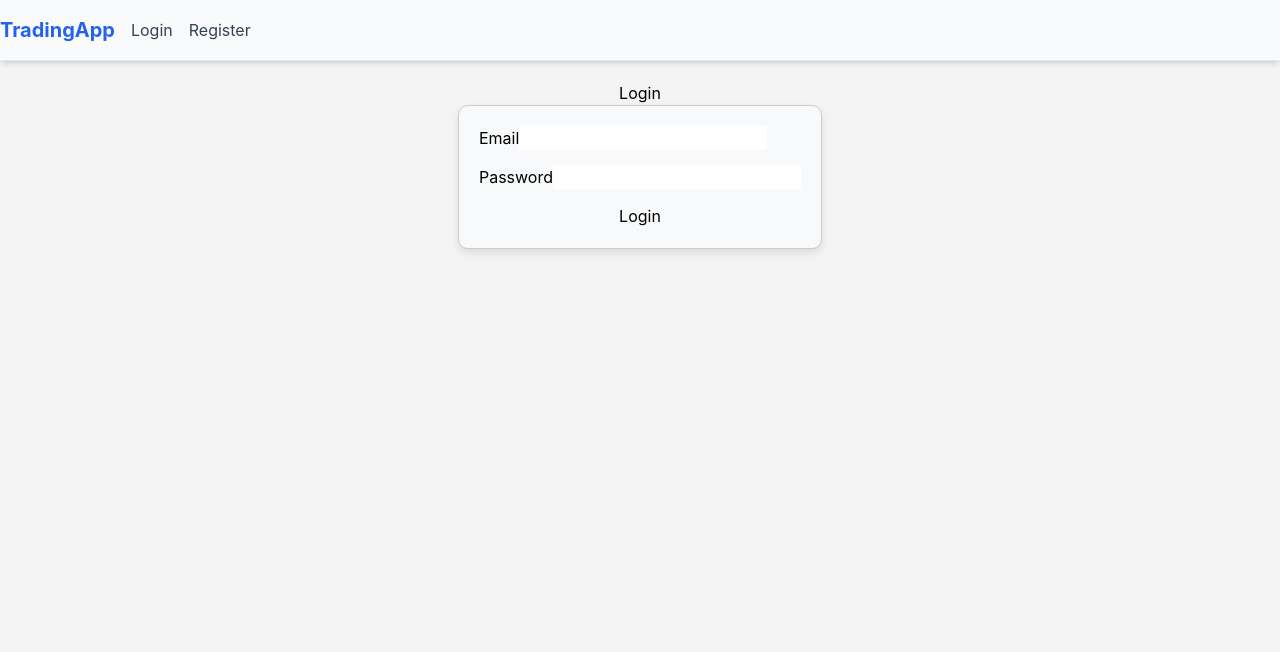
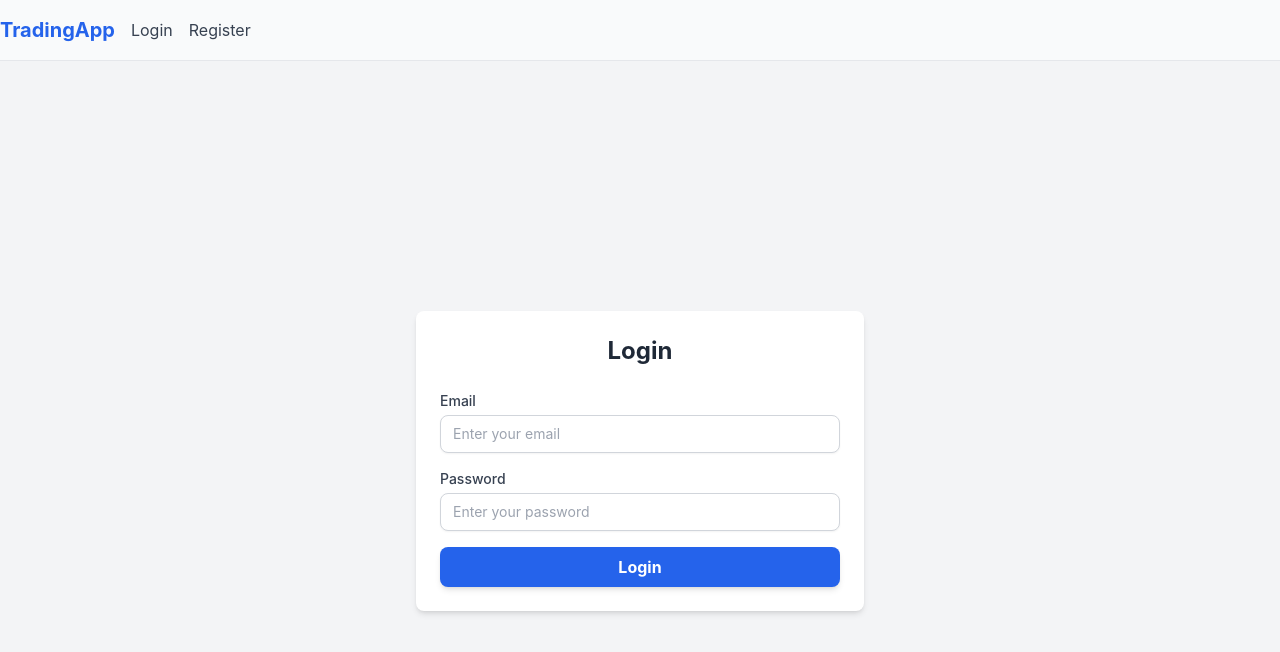
Before and after one commit to reyyhaneh/trading-app, a React (Create React App) app in the folder frontend/: page /login in a window 1280 px wide. Shown: the top 652 px of the page. Built offline with nearby package versions, Linux system fonts and the light colour scheme.

Commit message:
watchlist suggestions complete

```diff
--- a/frontend/src/components/SearchBar.js
+++ b/frontend/src/components/SearchBar.js
@@ -1,55 +1,44 @@
-import React, { useState, useEffect } from 'react';
+import React, { useState } from 'react';
 
-const SearchBar = ({ onSelectSymbol, suggestionsList }) => {
+const SearchBar = ({ onSelectSymbol, list }) => {
   const [searchTerm, setSearchTerm] = useState('');
   const [suggestions, setSuggestions] = useState([]);
 
-  // If suggestionsList is provided, use it to filter results
-  useEffect(() => {
-    if (suggestionsList) {
-      filterSuggestions(suggestionsList);
-    } else if (searchTerm.trim() === '') {
+  const handleInputChange = (e) => {
+    const value = e.target.value;
+    setSearchTerm(value);
+
+    // Filter suggestions based on user input
+    if (value.trim() === '') {
       setSuggestions([]);
     } else {
-      fetchSuggestions(searchTerm);
-    }
-  }, [searchTerm, suggestionsList]);
-
-  const fetchSuggestions = async (searchTerm) => {
-    try {
-      const response = await fetch('https://scanner.tradingview.com/crypto-coins-screener/scan');
-      console.log(response)
-      const responseData = await response.json();
-
-      const items = responseData.data || [];
-      const filteredSuggestions = items
-        .filter((item) => item.s.toLowerCase().includes(searchTerm.toLowerCase()))
-        .map((item) => ({ name: item.s }));
-
-      setSuggestions(filteredSuggestions);
-    } catch (error) {
-      console.error('Error fetching suggestions:', error);
+      const filtered = list.filter((item) =>
+        item.toLowerCase().includes(value.toLowerCase())
+      );
+      setSuggestions(filtered);
     }
   };
 
-  const filterSuggestions = (list) => {
-    const filtered = list.filter(item => item.toLowerCase().includes(searchTerm.toLowerCase()));
-    setSuggestions(filtered);
-  };
-
   const handleSelect = (symbol) => {
-    onSelectSymbol(symbol); // Notify the parent component
+    onSelectSymbol(symbol); // Notify parent component
     setSearchTerm(''); // Clear the input field
     setSuggestions([]); // Clear suggestions
   };
 
+  const handleKeyDown = (e) => {
+    if (e.key === 'Enter' && suggestions.length > 0) {
+      e.preventDefault();
+      handleSelect(suggestions[0]); // Add the first suggestion on Enter
+    }
+  };
 
   return (
     <div className="relative">
       <input
         type="text"
         value={searchTerm}
-        onChange={(e) => setSearchTerm(e.target.value)}
+        onChange={handleInputChange}
+        onKeyDown={handleKeyDown}
         placeholder="Search Symbol"
         className="w-full p-2 rounded-md border border-gray-300"
       />
@@ -58,10 +47,10 @@
           {suggestions.map((item, index) => (
             <li
               key={index}
-              onClick={() => handleSelect(item.name)}
+              onClick={() => handleSelect(item)}
               className="cursor-pointer p-2 hover:bg-gray-200"
             >
-              {item.name}
+              {item}
             </li>
           ))}
         </ul>
--- a/frontend/src/components/TradeForm.js
+++ b/frontend/src/components/TradeForm.js
@@ -25,10 +25,7 @@
     fetchBtcPrice();
   }, []);
 
-  async function buy(formData) {
-    const price = formData.get('price');
-    const amount = formData.get('amount');
-
+  async function buy() {
     const trade = `{
       "stockSymbol" : "BTC",
       "amount" : "${amount}",
@@ -43,10 +40,7 @@
     }
   }
 
-  async function sell(formData) {
-    const price = formData.get('price');
-    const amount = formData.get('amount');
-
+  async function sell() {
     const trade = `{
       "stockSymbol" : "BTC",
       "amount" : "${amount}",
--- a/frontend/src/components/Watchlist.jsx
+++ b/frontend/src/components/Watchlist.jsx
@@ -1,13 +1,13 @@
 import React, { useState } from 'react';
 import SearchBar from './SearchBar';
 
-const Watchlist = ({ selectedSymbol, onSelect, onAddSymbol }) => {
-  const [symbols, setSymbols] = useState(['AAPL', 'GOOG', 'MSFT']); // Sample symbols in watchlist
+const Watchlist = ({ selectedSymbol, onSelect }) => {
+  const [symbols, setSymbols] = useState([]); // Symbols added to the watchlist
+  const predefinedSymbols = ['BTCUSD']; // Predefined symbols
 
   const handleAddSymbol = (symbol) => {
     if (!symbols.includes(symbol)) {
-      setSymbols((prevSymbols) => [...prevSymbols, symbol]); // Add to local list
-      onAddSymbol && onAddSymbol(symbol); // Notify parent if needed
+      setSymbols((prevSymbols) => [...prevSymbols, symbol]); // Add symbol to watchlist
     }
   };
 
@@ -19,7 +19,7 @@
       <div className="mb-4">
         <SearchBar
           onSelectSymbol={handleAddSymbol}
-          list={symbols} // Passing the test symbol list to SearchBar
+          list={predefinedSymbols.filter((sym) => !symbols.includes(sym))} // Exclude already added symbols
         />
       </div>
 
--- a/frontend/src/pages/Login.js
+++ b/frontend/src/pages/Login.js
@@ -2,24 +2,21 @@
 import { useNavigate } from 'react-router-dom';
 import authService from '../services/authService';
 
-
 const Login = () => {
   const [email, setEmail] = useState('');
   const [password, setPassword] = useState('');
+  const [error, setError] = useState(''); // State for storing error messages
+  const [message, setMessage] = useState(''); // State for server success messages
   const navigate = useNavigate();
-  const [error, setError] = useState(''); // State for storing error messages
-  const [message, setMessage] = useState('')
 
   const handleSubmit = async (e) => {
     e.preventDefault();
     try {
       const response = await authService.login({ email, password });
-      if (response.data){
-
-        setMessage(response.data.message)
-
+      if (response.data) {
+        setMessage(response.data.message);
       }
-      navigate('/dashboard')
+      navigate('/dashboard');
     } catch (error) {
       console.error('Login failed', error);
 
@@ -35,32 +32,55 @@
   };
 
   return (
-    <div className='form-wrapper'>
-      <h2>Login</h2>
-        <form onSubmit={handleSubmit} className='trade-form'>
+    <div className="flex items-center justify-center min-h-screen bg-gray-100">
+      <div className="bg-white shadow-md rounded-lg p-6 w-full max-w-md">
+        <h2 className="text-2xl font-bold text-gray-800 text-center mb-6">Login</h2>
+        <form onSubmit={handleSubmit} className="space-y-4">
+          {/* Email Input */}
           <div>
-            <label>Email</label>
+            <label htmlFor="email" className="block text-sm font-medium text-gray-700">
+              Email
+            </label>
             <input
               type="email"
+              id="email"
               value={email}
               onChange={(e) => setEmail(e.target.value)}
-              className="form-control"
+              className="mt-1 block w-full px-3 py-2 border border-gray-300 rounded-lg shadow-sm focus:ring-blue-500 focus:border-blue-500 sm:text-sm"
+              placeholder="Enter your email"
             />
           </div>
+
+          {/* Password Input */}
           <div>
-            <label>Password</label>
+            <label htmlFor="password" className="block text-sm font-medium text-gray-700">
+              Password
+            </label>
             <input
               type="password"
+              id="password"
               value={password}
               onChange={(e) => setPassword(e.target.value)}
-              className="form-control"
+              className="mt-1 block w-full px-3 py-2 border border-gray-300 rounded-lg shadow-sm focus:ring-blue-500 focus:border-blue-500 sm:text-sm"
+              placeholder="Enter your password"
             />
           </div>
-          <button type="submit" className='btn btn-primary'>Login</button>
+
+          {/* Submit Button */}
+          <div>
+            <button
+              type="submit"
+              className="w-full bg-blue-600 hover:bg-blue-700 text-white font-bold py-2 px-4 rounded-lg shadow-md focus:outline-none focus:ring-2 focus:ring-blue-500 focus:ring-offset-2"
+            >
+              Login
+            </button>
+          </div>
         </form>
-      {message && <p style={{ color: 'red' }}>{message}</p>}
-      {error && <p style={{ color: 'red' }}>{error}</p>}
 
+        {/* Success and Error Messages */}
+        {message && <p className="mt-4 text-center text-green-600">{message}</p>}
+        {error && <p className="mt-4 text-center text-red-600">{error}</p>}
+      </div>
     </div>
   );
 };
```
Also changed, not shown: 1 other file (tests, documents, lock files or other folders).
